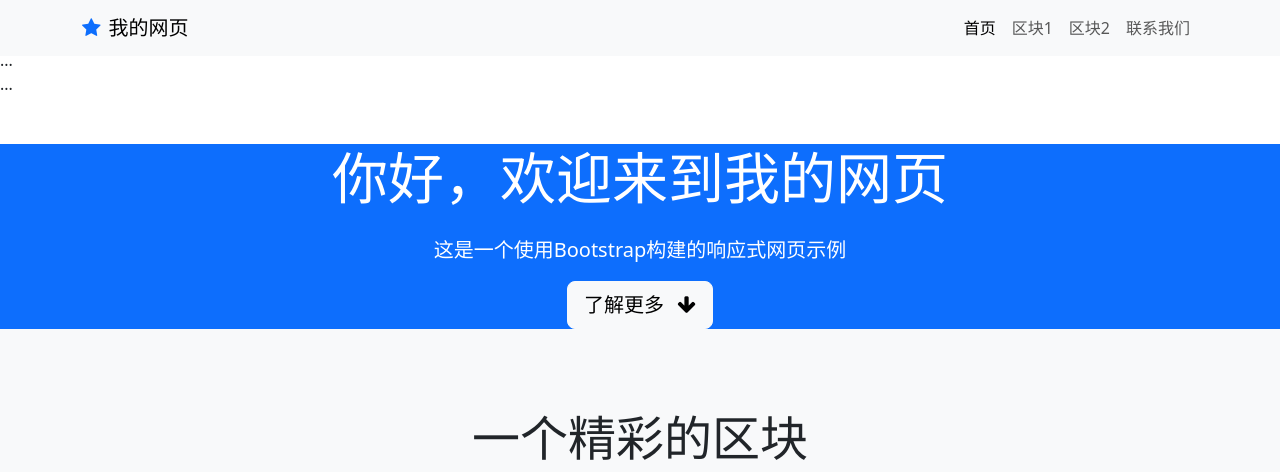
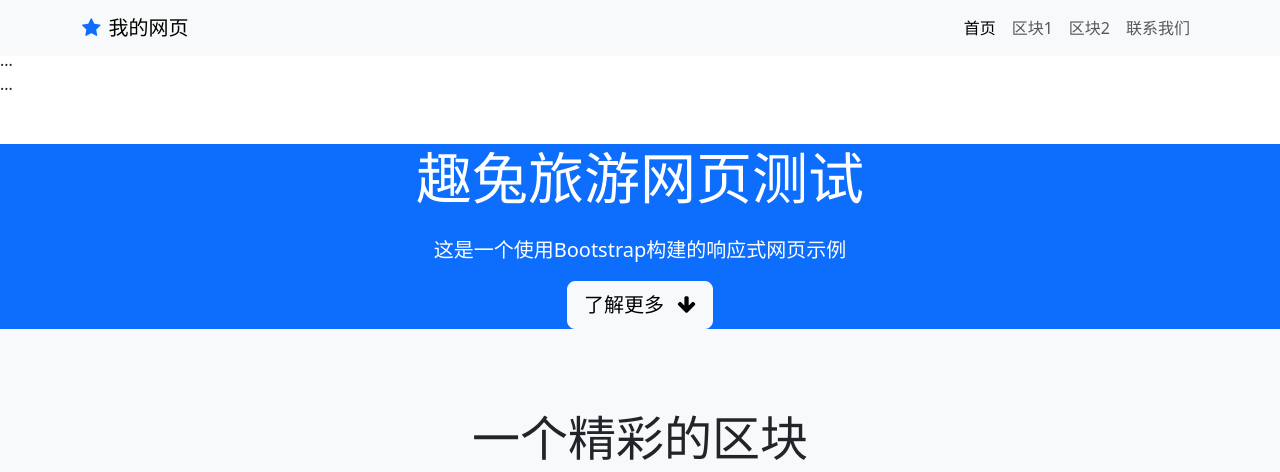
Before and after one commit to fanhui848-coder/my-web, a plain HTML site: page index.html in a window 1280 px wide. Shown: the top 472 px of the page. Drawn offline with nearby package versions, Linux system fonts and the light colour scheme.

Commit message:
Add files via upload

```diff
--- a/index.html
+++ b/index.html
@@ -75,7 +75,7 @@
   <!-- 英雄区 -->
   <section id="home" class="bg-primary text-white py-20 mt-5">
     <div class="container text-center">
-      <h1 class="display-4 mb-4">你好，欢迎来到我的网页</h1>
+      <h1 class="display-4 mb-4">趣兔旅游网页测试</h1>
       <p class="lead mb-6">这是一个使用Bootstrap构建的响应式网页示例</p>
       <a href="#section1" class="btn btn-light btn-lg">
         了解更多 <i class="fa fa-arrow-down ms-2"></i>
```
